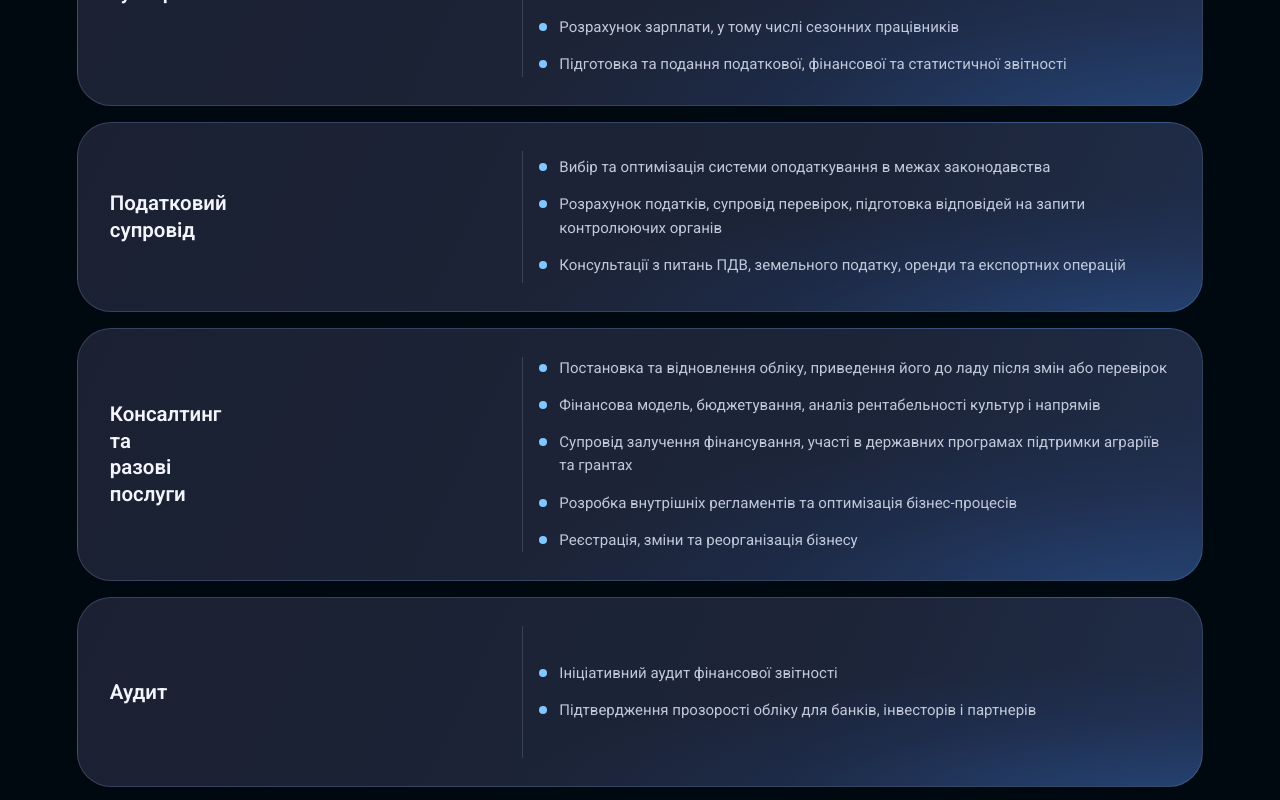
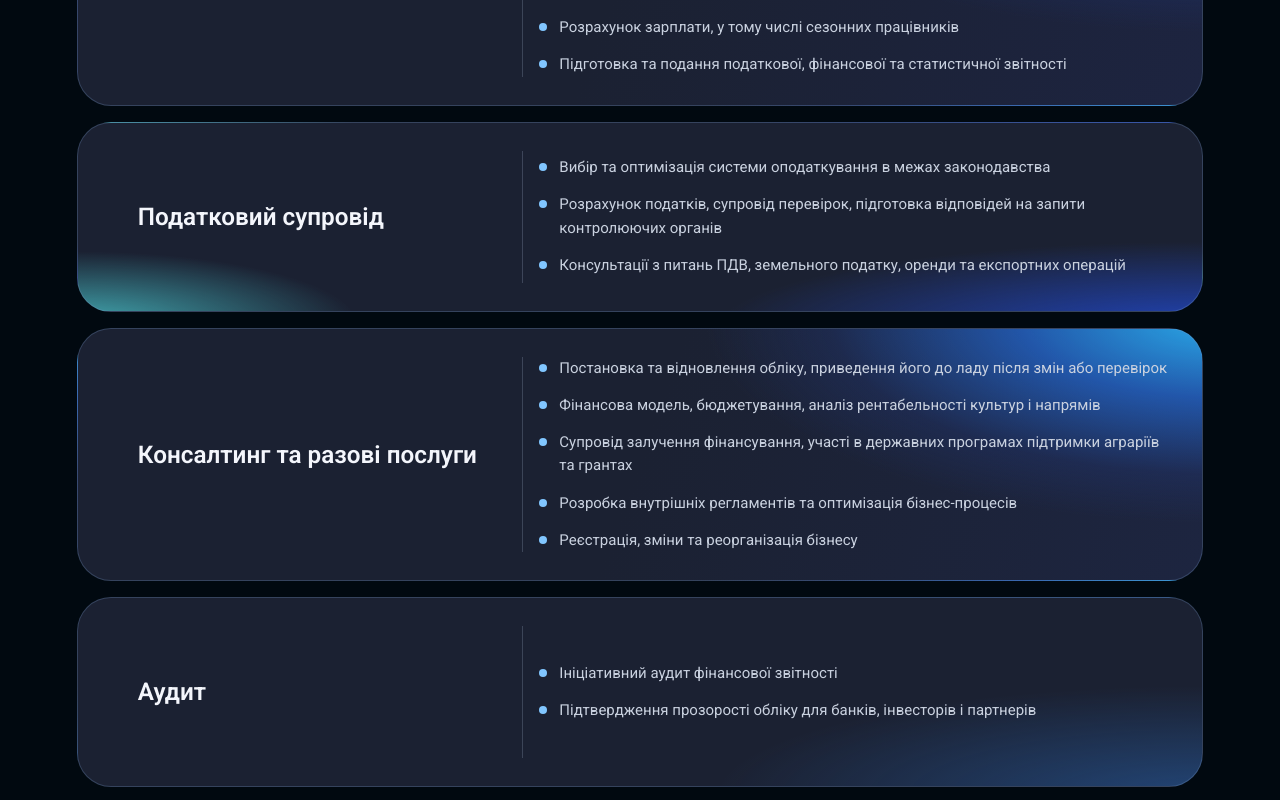
Before and after one commit to dnagorna3817-spec/website_akc_main, a Next.js app: page /industries/agribusiness in a window 1280 px wide. Shown: the part 1160-1960 px from the top of the page. Built offline with nearby package versions, Linux system fonts and the light colour scheme.

Commit message:
Match reference gradients on agro service cards and center headings without icons

```diff
--- a/app/industries/agribusiness/agro.module.css
+++ b/app/industries/agribusiness/agro.module.css
@@ -352,3 +352,60 @@
   border-color: rgba(113, 145, 193, .3);
 }
 .offer:hover { border-color: rgba(123, 175, 225, .55); }
+
+
+/* Reference-matched service card gradients and icon-free composition */
+.offer {
+  /* Keep the existing card dimensions and two-column structure. */
+  border-radius: 34px;
+  border: 1px solid rgba(111, 141, 195, .35);
+  background-color: #1b2132;
+}
+.offer:nth-child(4n + 1) {
+  background:
+    radial-gradient(ellipse 57% 100% at 101% -9%, rgba(38, 176, 241, .97) 0%, rgba(38, 110, 216, .7) 31%, rgba(30, 55, 127, .3) 59%, transparent 80%),
+    linear-gradient(110deg, #1b2132 0%, #1b2132 48%, #1d2440 100%);
+}
+.offer:nth-child(4n + 2) {
+  background:
+    radial-gradient(ellipse 27% 42% at 0% 107%, rgba(75, 201, 207, .82) 0%, transparent 92%),
+    radial-gradient(ellipse 48% 52% at 100% 110%, rgba(34, 75, 211, .85) 0%, transparent 90%),
+    #1b2132;
+}
+.offer:nth-child(4n + 3) {
+  background:
+    radial-gradient(ellipse 55% 98% at 102% -5%, rgba(42, 177, 239, .98) 0%, rgba(36, 106, 212, .72) 33%, rgba(34, 59, 130, .3) 64%, transparent 84%),
+    linear-gradient(110deg, #1b2132 0%, #1b2132 50%, #1d2540 100%);
+}
+.offer:nth-child(4n + 4) {
+  background:
+    radial-gradient(ellipse 52% 70% at 100% 105%, rgba(44, 118, 210, .42), transparent 83%),
+    #1b2132;
+}
+.offerHeading {
+  display: flex;
+  align-items: center;
+  justify-content: flex-start;
+  padding: 12px 28px 12px 28px;
+  border-right: 1px solid rgba(172, 189, 218, .23);
+}
+.offerHeading h3 {
+  margin: 0;
+  font-size: clamp(20px, 1.9vw, 27px);
+  font-weight: 600;
+  line-height: 1.22;
+  color: #f4f6fc;
+}
+.offer ul { padding-left: 36px; }
+.offer li { color: #c9d1df; }
+@media (max-width: 1100px) {
+  .offerHeading {
+    border-right: 0;
+    border-bottom: 1px solid rgba(172,189,218,.23);
+    padding: 8px 0 22px;
+  }
+}
+@media (max-width: 767px) {
+  .offer { border-radius: 24px; }
+  .offerHeading h3 { font-size: 21px; }
+}
```
